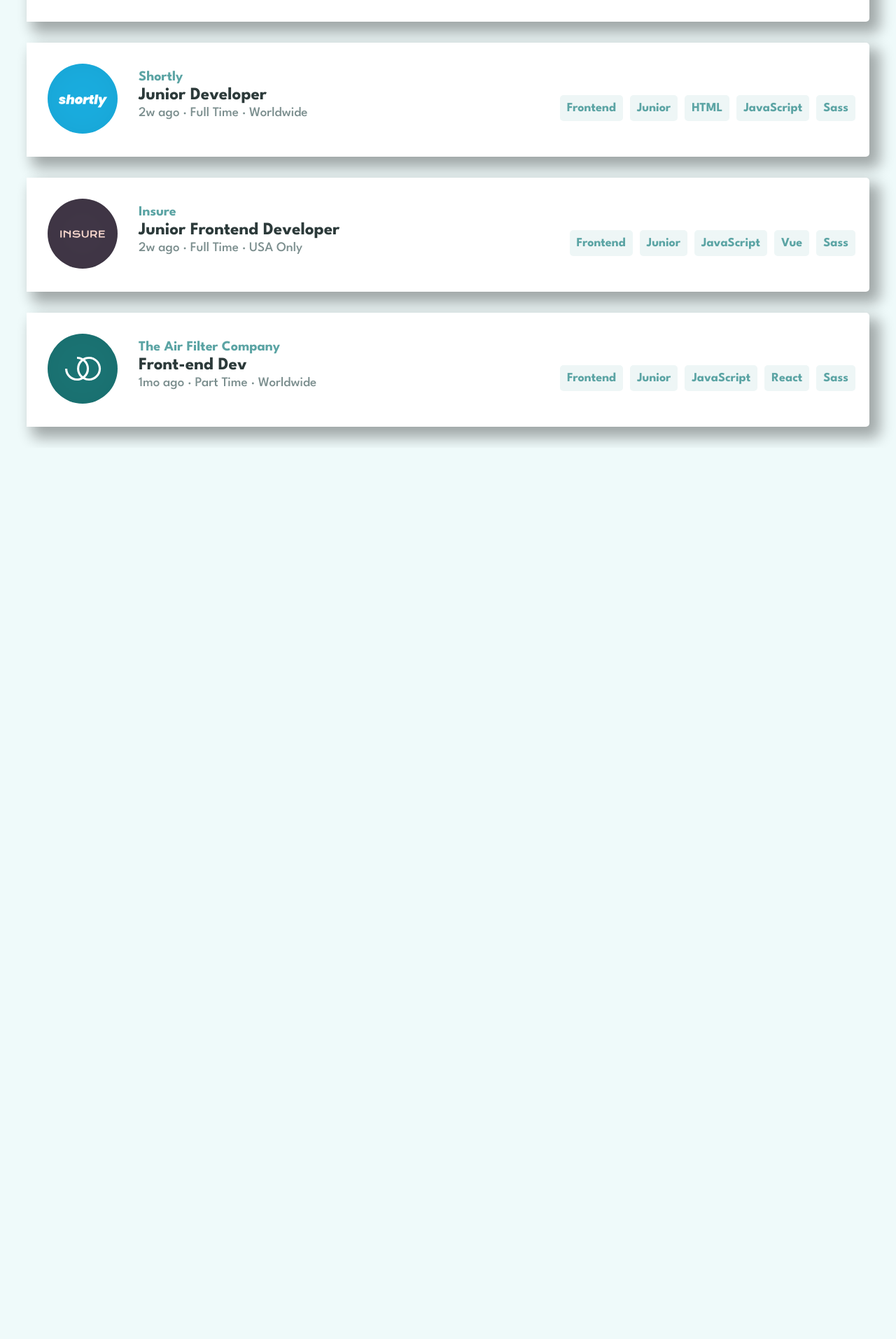
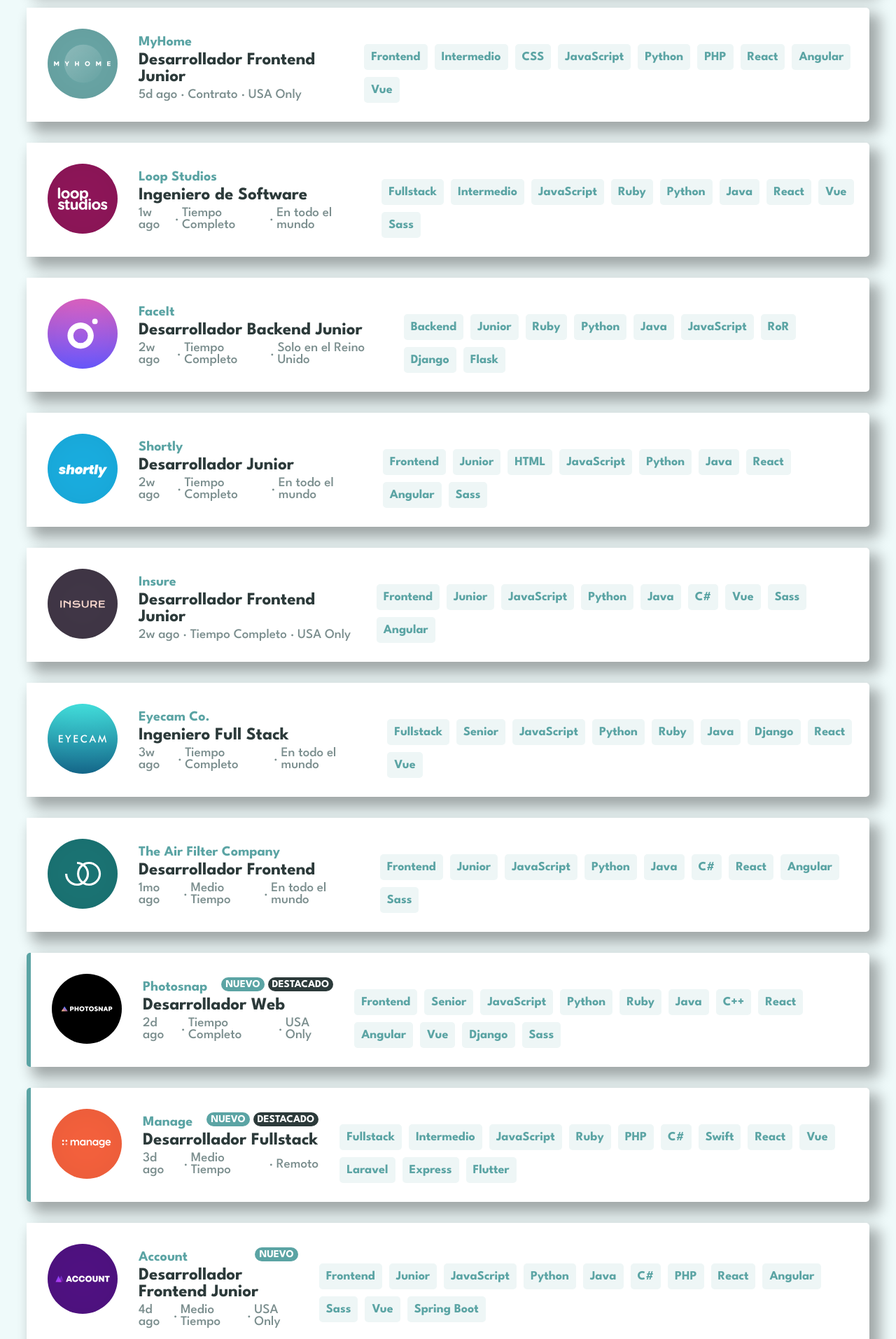
Before and after one commit to VictorTapiaEgana/React-Job-Offers, a React (Vite) app: page / in a window 1280 px wide. Shown: the part 766-2680 px from the top of the page at 70% size. Before the commit the page ends 1406 px from the top, so only its background shows below. Built offline with nearby package versions, Linux system fonts and the light colour scheme.

Commit message:
ADD: filtro por Rol y Categoria

```diff
--- a/data.json
+++ b/data.json
@@ -52,7 +52,7 @@
     "featured": false,
     "position": "Junior Frontend Developer",
     "role": "Frontend",
-    "level": "Junior",
+    "level": "Midweight",
     "postedAt": "5d ago",
     "contract": "Contract",
     "location": "USA Only",
@@ -127,7 +127,7 @@
     "featured": false,
     "position": "Full Stack Engineer",
     "role": "Fullstack",
-    "level": "Midweight",
+    "level": "Junior",
     "postedAt": "3w ago",
     "contract": "Full Time",
     "location": "Worldwide",
--- /dev/null
+++ b/data2.json
@@ -0,0 +1,212 @@
+[
+    {
+      "id": 1,
+      "company": "Photosnap",
+      "logo": "src/assets/images/photosnap.svg",
+      "new": true,
+      "featured": true,
+      "position": "Senior Frontend Developer",
+      "role": "Frontend",
+      "level": "Senior",
+      "postedAt": "1d ago",
+      "contract": "Full Time",
+      "location": "USA Only",
+      "languages": ["HTML", "CSS", "JavaScript", "Python", "Java"],
+      "tools": ["React", "Angular", "Vue"]
+    },
+    {
+      "id": 2,
+      "company": "Manage",
+      "logo": "src/assets/images/manage.svg",
+      "new": true,
+      "featured": true,
+      "position": "Desarrollador Fullstack",
+      "role": "Fullstack",
+      "level": "Intermedio",
+      "postedAt": "1d ago",
+      "contract": "Medio Tiempo",
+      "location": "Remoto",
+      "languages": ["Python", "JavaScript", "Ruby", "PHP"],
+      "tools": ["React", "Vue", "Laravel"]
+    },
+    {
+      "id": 3,
+      "company": "Account",
+      "logo": "src/assets/images/account.svg",
+      "new": true,
+      "featured": false,
+      "position": "Desarrollador Frontend Junior",
+      "role": "Frontend",
+      "level": "Junior",
+      "postedAt": "2d ago",
+      "contract": "Medio Tiempo",
+      "location": "USA Only",
+      "languages": ["JavaScript", "Python", "Java", "C#"],
+      "tools": ["React", "Angular", "Sass"]
+    },
+    {
+      "id": 4,
+      "company": "MyHome",
+      "logo": "src/assets/images/myhome.svg",
+      "new": false,
+      "featured": false,
+      "position": "Desarrollador Frontend Junior",
+      "role": "Frontend",
+      "level": "Intermedio",
+      "postedAt": "5d ago",
+      "contract": "Contrato",
+      "location": "USA Only",
+      "languages": ["CSS", "JavaScript", "Python", "PHP"],
+      "tools": ["React", "Angular", "Vue"]
+    },
+    {
+      "id": 5,
+      "company": "Loop Studios",
+      "logo": "src/assets/images/loop-studios.svg",
+      "new": false,
+      "featured": false,
+      "position": "Ingeniero de Software",
+      "role": "Fullstack",
+      "level": "Intermedio",
+      "postedAt": "1w ago",
+      "contract": "Tiempo Completo",
+      "location": "En todo el mundo",
+      "languages": ["JavaScript", "Ruby", "Python", "Java"],
+      "tools": ["React", "Vue", "Sass"]
+    },
+    {
+      "id": 6,
+      "company": "FaceIt",
+      "logo": "src/assets/images/faceit.svg",
+      "new": false,
+      "featured": false,
+      "position": "Desarrollador Backend Junior",
+      "role": "Backend",
+      "level": "Junior",
+      "postedAt": "2w ago",
+      "contract": "Tiempo Completo",
+      "location": "Solo en el Reino Unido",
+      "languages": ["Ruby", "Python", "Java", "JavaScript"],
+      "tools": ["RoR", "Django", "Flask"]
+    },
+    {
+      "id": 7,
+      "company": "Shortly",
+      "logo": "src/assets/images/shortly.svg",
+      "new": false,
+      "featured": false,
+      "position": "Desarrollador Junior",
+      "role": "Frontend",
+      "level": "Junior",
+      "postedAt": "2w ago",
+      "contract": "Tiempo Completo",
+      "location": "En todo el mundo",
+      "languages": ["HTML", "JavaScript", "Python", "Java"],
+      "tools": ["React", "Angular", "Sass"]
+    },
+    {
+      "id": 8,
+      "company": "Insure",
+      "logo": "src/assets/images/insure.svg",
+      "new": false,
+      "featured": false,
+      "position": "Desarrollador Frontend Junior",
+      "role": "Frontend",
+      "level": "Junior",
+      "postedAt": "2w ago",
+      "contract": "Tiempo Completo",
+      "location": "USA Only",
+      "languages": ["JavaScript", "Python", "Java", "C#"],
+      "tools": ["Vue", "Sass", "Angular"]
+    },
+    {
+      "id": 9,
+      "company": "Eyecam Co.",
+      "logo": "src/assets/images/eyecam-co.svg",
+      "new": false,
+      "featured": false,
+      "position": "Ingeniero Full Stack",
+      "role": "Fullstack",
+      "level": "Senior",
+      "postedAt": "3w ago",
+      "contract": "Tiempo Completo",
+      "location": "En todo el mundo",
+      "languages": ["JavaScript", "Python", "Ruby", "Java"],
+      "tools": ["Django", "React", "Vue"]
+    },
+    {
+      "id": 10,
+      "company": "The Air Filter Company",
+      "logo": "src/assets/images/the-air-filter-company.svg",
+      "new": false,
+      "featured": false,
+      "position": "Desarrollador Frontend",
+      "role": "Frontend",
+      "level": "Junior",
+      "postedAt": "1mo ago",
+      "contract": "Medio Tiempo",
+      "location": "En todo el mundo",
+      "languages": ["JavaScript", "Python", "Java", "C#"],
+      "tools": ["React", "Angular", "Sass"]
+    },
+    {
+      "id": 11,
+      "company": "Photosnap",
+      "logo": "src/assets/images/photosnap.svg",
+      "new": true,
+      "featured": true,
+      "position": "Desarrollador Web",
+      "role": "Frontend",
+      "level": "Senior",
+      "postedAt": "2d ago",
+      "contract": "Tiempo Completo",
+      "location": "USA Only",
+      "languages": ["JavaScript", "Python", "Ruby", "Java", "C++"],
+      "tools": ["React", "Angular", "Vue", "Django", "Sass"]
+    },
+    {
+      "id": 12,
+      "company": "Manage",
+      "logo": "src/assets/images/manage.svg",
+      "new": true,
+      "featured": true,
+      "position": "Desarrollador Fullstack",
+      "role": "Fullstack",
+      "level": "Intermedio",
+      "postedAt": "3d ago",
+      "contract": "Medio Tiempo",
+      "location": "Remoto",
+      "languages": ["JavaScript", "Ruby", "PHP", "C#", "Swift"],
+      "tools": ["React", "Vue", "Laravel", "Express", "Flutter"]
+    },
+    {
+      "id": 13,
+      "company": "Account",
+      "logo": "src/assets/images/account.svg",
+      "new": true,
+      "featured": false,
+      "position": "Desarrollador Frontend Junior",
+      "role": "Frontend",
+      "level": "Junior",
+      "postedAt": "4d ago",
+      "contract": "Medio Tiempo",
+      "location": "USA Only",
+      "languages": ["JavaScript", "Python", "Java", "C#", "PHP"],
+      "tools": ["React", "Angular", "Sass", "Vue", "Spring Boot"]
+    },
+    {
+      "id": 14,
+      "company": "MyHome",
+      "logo": "src/assets/images/myhome.svg",
+      "new": false,
+      "featured": false,
+      "position": "Desarrollador Backend Junior",
+      "role": "Backend",
+      "level": "Intermedio",
+      "postedAt": "5d ago",
+      "contract": "Contrato",
+      "location": "USA Only",
+      "languages": ["Python", "Java", "C#", "Swift"],
+      "tools": ["React", "Angular", "Sass", "Vue", "Flutter"]
+    }
+  ]
--- a/src/components/JobCard/JobCard.css
+++ b/src/components/JobCard/JobCard.css
@@ -3,6 +3,7 @@
     justify-content: space-between;
     border-radius: 5px;
     margin: 30px;
+    gap: 30px;
 
     -webkit-box-shadow: 11px 12px 20px 4px rgba(0,0,0,0.33);
     -moz-box-shadow: 11px 12px 20px 4px rgba(0,0,0,0.33);
@@ -78,7 +79,7 @@
 
 .detalles{
     display: flex;
-    gap: 15px;
+    gap: 5px;
     margin-left: 20px;
 }
 
@@ -127,7 +128,8 @@
         flex-direction: column;
         margin-bottom: 50px ;
         padding-bottom: 0px;
-        height: 380px;
+        height: 520px;
+        gap: 0px;
     }
 
     .card-img{
--- a/src/components/JobCard/JobCard.jsx
+++ b/src/components/JobCard/JobCard.jsx
@@ -19,10 +19,10 @@
 
                             <div className="detalles">
                                 {
-                                    neww && <p className="tags new">NEW!</p>
+                                    neww && <p className="tags new">NUEVO</p>
                                 }
                                 {
-                                    featured && <p className="tags featured">FEATURED</p>
+                                    featured && <p className="tags featured">DESTACADO</p>
                                 }
 
                             </div>
@@ -48,7 +48,7 @@
                     <div className="filter-tag" onClick={()=>{ setArrayRole( role )}}>
                         { role }
                     </div>
-                    <div className="filter-tag" onClick={()=>{ setArrayLevel ( level )}}>
+                    <div className="filter-tag" onClick={()=>{ setArrayLevel( level )}}>
                         { level }
                     </div>
 
@@ -66,6 +66,7 @@
         </div> //fin card
 
     )  // fin return
+
 } // fin component
 
 export default JobCard;
--- a/src/components/JobList/JobList.jsx
+++ b/src/components/JobList/JobList.jsx
@@ -1,14 +1,14 @@
 import JobCard from "../JobCard/JobCard";
 import "./JobList.css"
 
-import joboffers from "../../../data.json";
+import joboffers from "../../../data2.json";
 import { useEffect, useState } from "react";
 import JobFilter from "../JobFilter/JobFilter";
 
 const JobList = () =>{
 
     const [ofertasFiltradas ,setOfertasFiltradas] = useState(joboffers)
-    const [ arrayRole , setArrayRole ]  = useState('Frontend');
+    const [ arrayRole , setArrayRole ]  = useState();
     const [ arrayLevel , setArrayLevel ]  = useState();
     const [ arrayLenguajes , setArrayLenguajes ]  = useState([]);
     const [ arrayTools , setArrayTools ]  = useState([]);
@@ -24,17 +24,29 @@
     }
 
     useEffect(() => {
-        console.log('useEffect', ofertasFiltradas);
 
-        let newFilter = ofertasFiltradas;
+        setOfertasFiltradas(joboffers)
 
+        let hayFiltro = false;
+
+        let newFilter = joboffers;
+
+        //filtro de Role
         if (arrayRole) {
+            hayFiltro = true;
             newFilter = newFilter.filter(filt => filt.role === arrayRole);
         }
 
-        setOfertasFiltradas(newFilter);
+        if (arrayLevel) {
+            hayFiltro = true;
+            newFilter = newFilter.filter(filt => filt.level === arrayLevel);
+        }
 
-    }, [arrayRole]);
+        hayFiltro &&  setOfertasFiltradas(newFilter); // : setOfertasFiltradas(joboffers);
+
+
+
+    }, [arrayRole, arrayLevel]);
 
     return(
         <>
```
